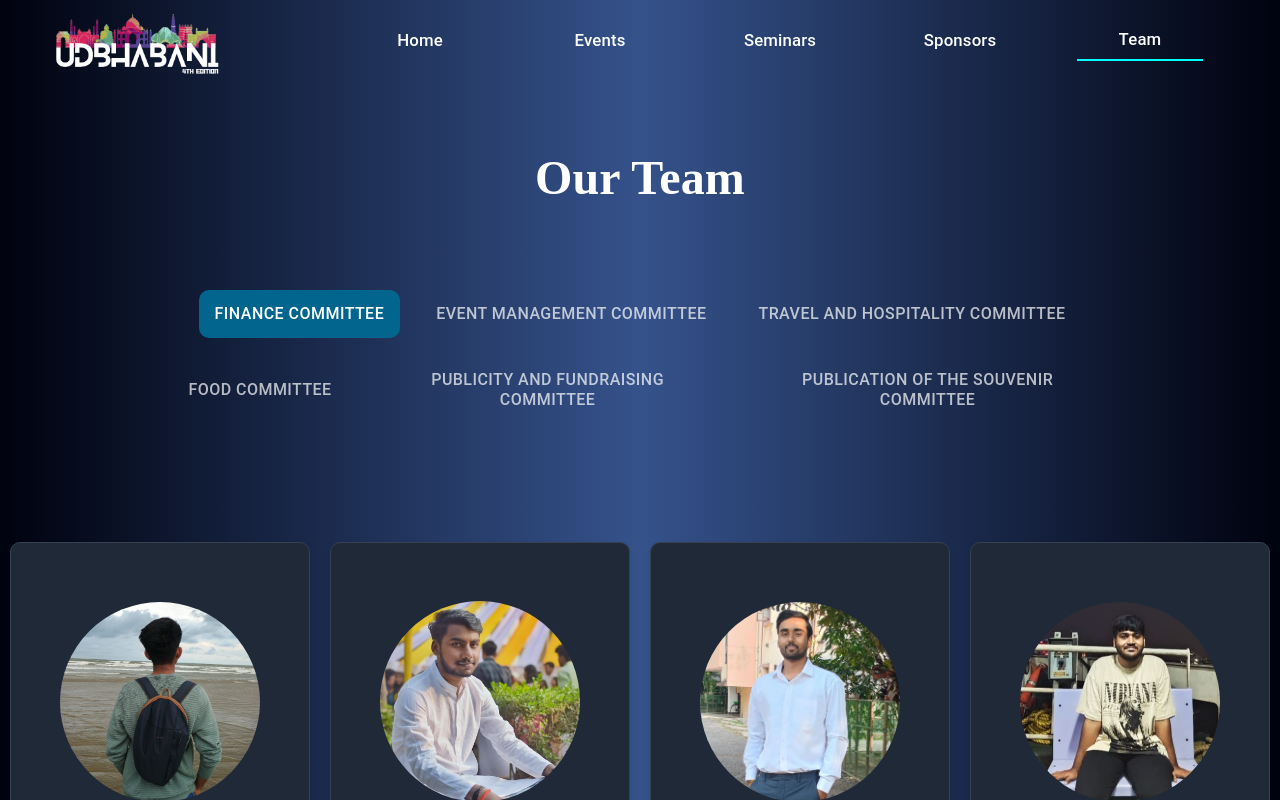
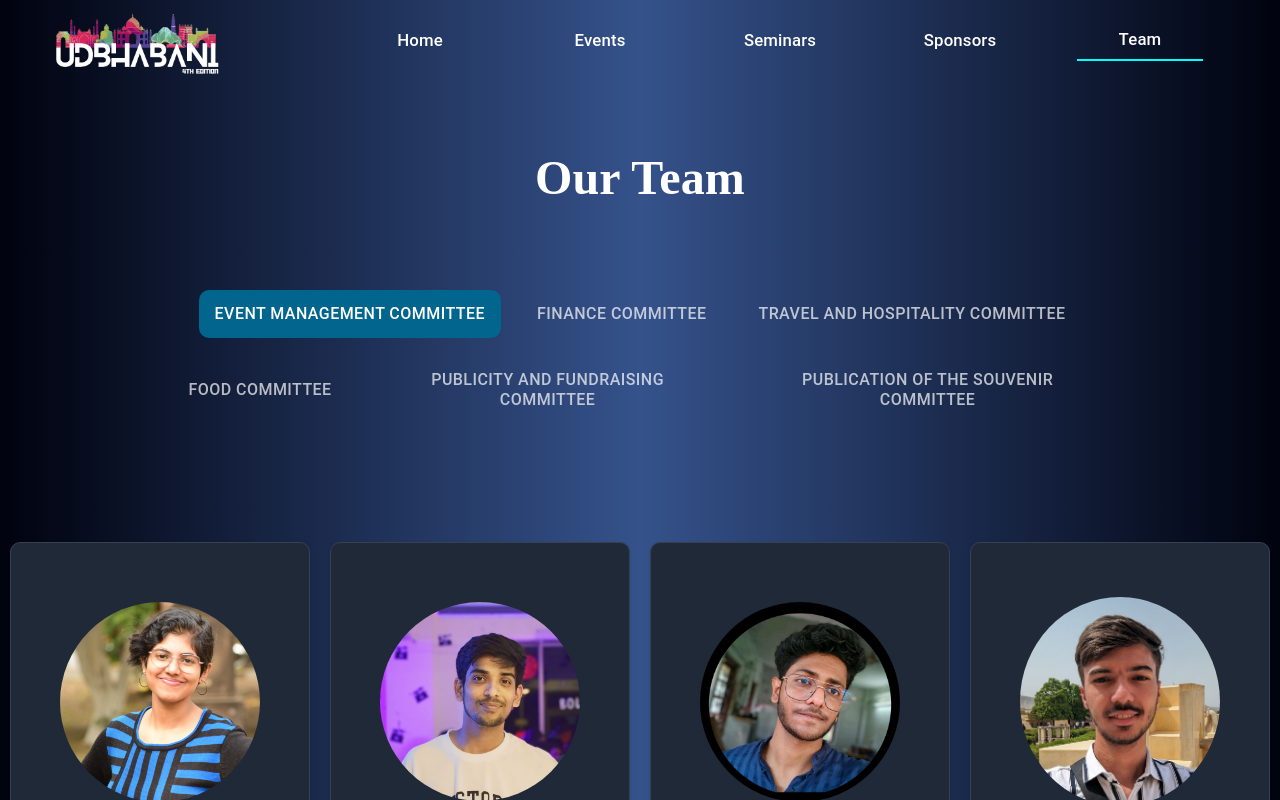
Before and after one commit to chandram-ayush/udbhabani_socce, a Next.js app: page /team in a window 1280 px wide. Shown: the top 800 px of the page. Built offline with nearby package versions, Linux system fonts and the light colour scheme.

Commit message:
photos changed

```diff
--- a/pages/team.js
+++ b/pages/team.js
@@ -111,7 +111,7 @@ export default function TeamPage() {
       name: "Rajdeep Barai",
       phone: "amitsharma@gmail.com",
       post: "Finance Head",
-      imgname: "Rajdeep.jpg",
+      imgname: "Rajdeep2.jpeg",
       insta: "https://www.instagram.com",
       link: "https://www.linkedin.com/in/barairajdeep01?utm_source=share&utm_campaign=share_via&utm_content=profile&utm_medium=android_app",
     },
@@ -181,7 +181,7 @@ export default function TeamPage() {
       name: "Ayush Chandram",
       phone: "@gmail.com",
       post: "Hospitality Head",
-      imgname: "Ayush2.jpeg",
+      imgname: "Ayush_chandram_photo1.jpeg",
       insta: "https://www.instagram.com/ayushchandram?igsh=MWsweGNueG9uenZ6ZQ==",
       link: "https://www.linkedin.com/in/ayush-chandram/",
     },
@@ -291,8 +291,8 @@ export default function TeamPage() {
         <br />
         <Box className="tabs">
           <Tabs value={value} onChange={handleChange}>
+            <Tab className="tab" label="Event Management Committee" />
             <Tab className="tab" label="Finance Committee" />
-            <Tab className="tab" label="Event Management Committee" />
             <Tab className="tab" label="Travel and Hospitality Committee" />
             <Tab className="tab" label="Food Committee" />
             <Tab className="tab" label="Publicity and Fundraising Committee" />
@@ -302,7 +302,7 @@ export default function TeamPage() {
 
 
 
-        <TabPanel value={value} index={1} className="contactCards">
+        <TabPanel value={value} index={0} className="contactCards">
           {/* Event Management Committee */}
           <Box style={{ width: "100%", marginBottom: "80px" }}>
             <ContactCard person={event_person.person1} />
@@ -313,7 +313,7 @@ export default function TeamPage() {
           </Box>
         </TabPanel>
 
-        <TabPanel value={value} index={0} className="contactCards">
+        <TabPanel value={value} index={1} className="contactCards">
           {/* Finance Committee */}
           <Box style={{ width: "100%", marginBottom: "80px" }}>
             <ContactCard person={finance_person.person1} />
```
Also changed, not shown: public/images/Ayush_chandram_photo1.jpeg (added), public/images/Rajdeep2.jpeg (added).
